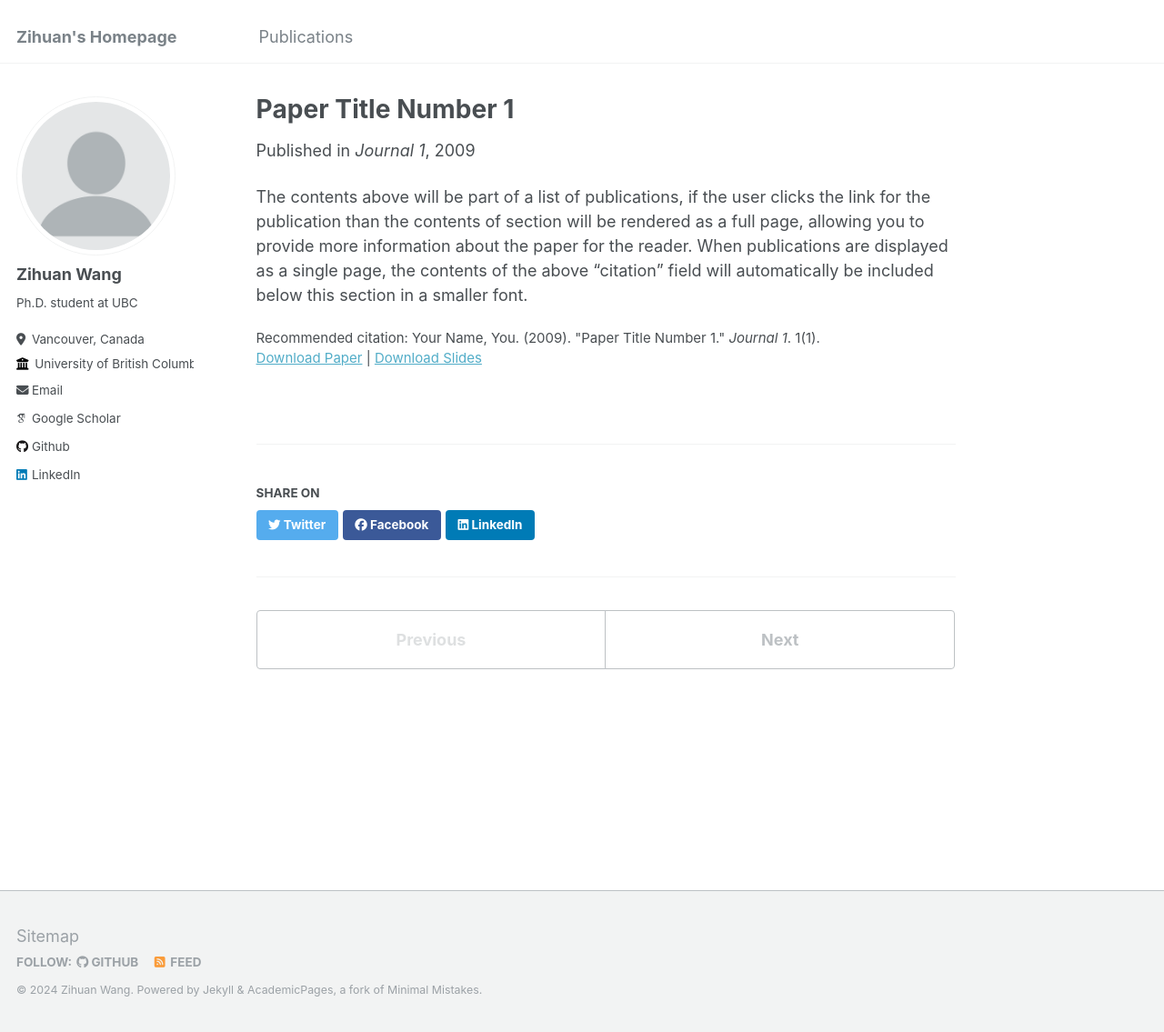
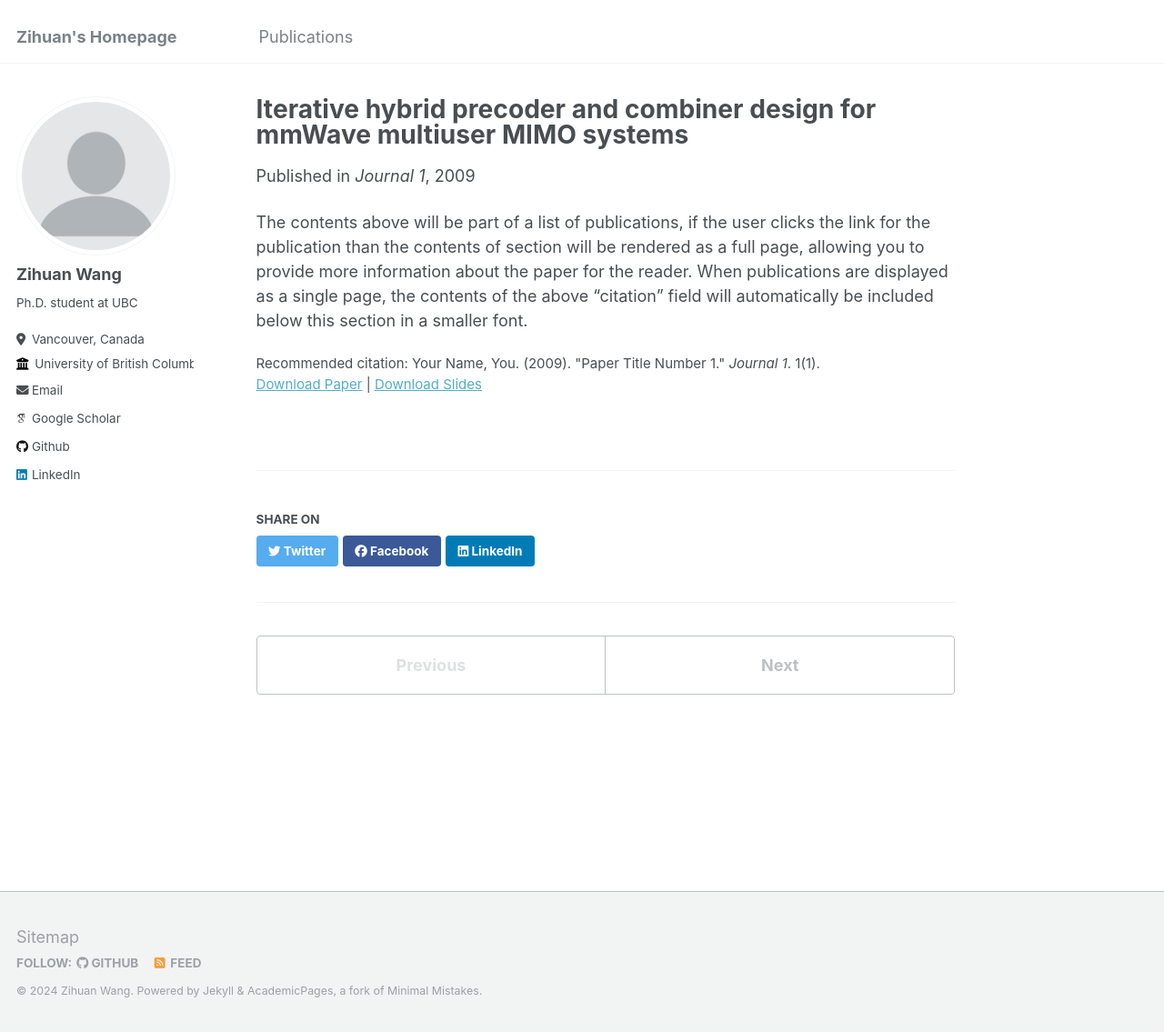
Before and after one commit to zihuanwang/zihuanwang.github.io, a Jekyll site: the page built from _publications/2009-10-01-paper-title-number-1.md, in a window 1280 px wide and 1135 px high. Shown: the whole window at 91% size. Built offline with Jekyll 4.4.1, drawn with Linux system fonts in a browser that asks for light colours; some web fonts are replaced.

Commit message:
Update 2009-10-01-paper-title-number-1.md

```diff
--- a/_publications/2009-10-01-paper-title-number-1.md
+++ b/_publications/2009-10-01-paper-title-number-1.md
@@ -1,5 +1,5 @@
 ---
-title: "Paper Title Number 1"
+title: "Iterative hybrid precoder and combiner design for mmWave multiuser MIMO systems"
 collection: publications
 permalink: /publication/2009-10-01-paper-title-number-1
 excerpt: 'This paper is about the number 1. The number 2 is left for future work.'
```
